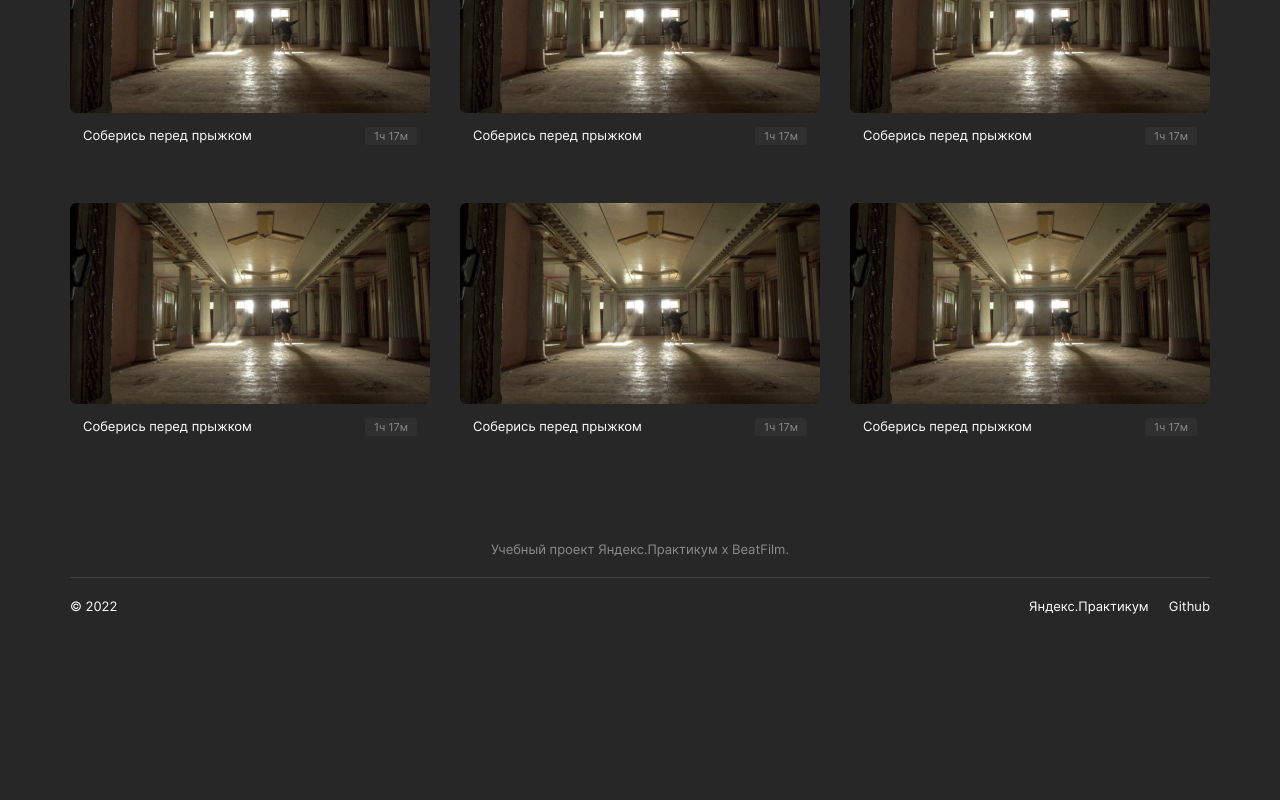
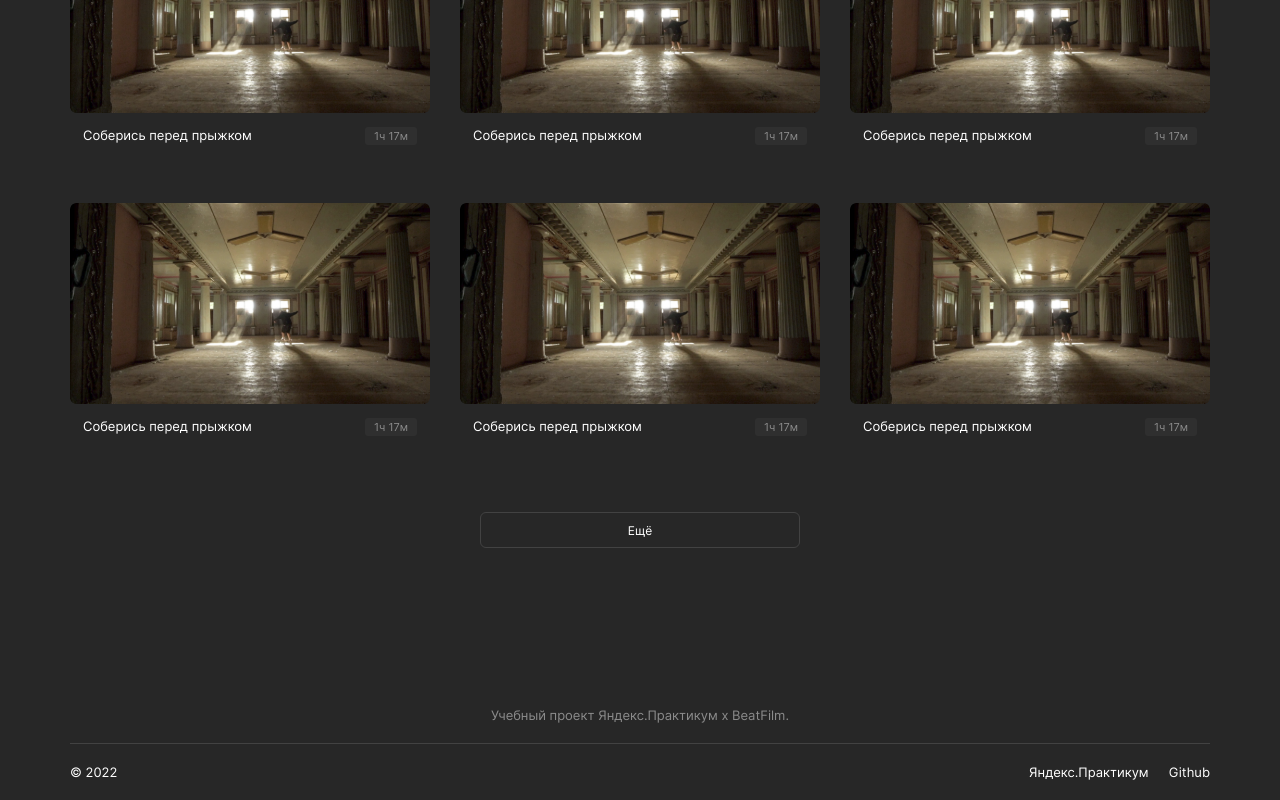
Before and after one commit to litvinovsl/movies-explorer-frontend, a React (Create React App) app: page /movies in a window 1280 px wide. Shown: the part 725-1525 px from the top of the page. Before the commit the page ends 1359 px from the top, so only its background shows below. Built offline with nearby package versions, Linux system fonts and the light colour scheme.

Commit message:
more movies button create

```diff
--- /dev/null
+++ b/src/components/MoreMovies/MoreMovies.css
@@ -0,0 +1,24 @@
+.more-movies{
+    padding-top: 50px;
+    padding-bottom: 80px;
+    display: flex;
+    justify-content: center;
+}
+
+.more-movies__button{
+    width: 320px;
+    height: 36px;
+    border: solid #424242 1px;
+    background-color: transparent;
+    border-radius: 6px;
+    color: #FFF;
+    font-weight: 500;
+    font-size: 12px;
+    line-height: 15px;
+    cursor: pointer;
+    transition: opacity .3s ease-in-out;
+}
+
+.more-movies__button:hover {
+    opacity: .6;
+}
--- /dev/null
+++ b/src/components/MoreMovies/MoreMovies.js
@@ -0,0 +1,12 @@
+import React from 'react';
+import './MoreMovies.css';
+
+function MoreMovies() {
+    return (
+        <div className='more-movies'>
+        <button className='more-movies__button'>Ещё</button>
+        </div>
+    );
+}
+
+export default MoreMovies;
--- a/src/components/Movies/Movies.js
+++ b/src/components/Movies/Movies.js
@@ -3,6 +3,8 @@ import './Movies.css';
 import SearchForm from '../SearchForm/SearchForm';
 import MoviesCardList from '../MoviesCardList/MoviesCardList';
 import Preloader from '../Preloader/Preloader';
+import MoreMovies from '../MoreMovies/MoreMovies';
+
 
 function Movies() {
     return (
@@ -10,6 +12,8 @@ function Movies() {
             <SearchForm />
             {/* <Preloader /> */}
             <MoviesCardList />
+            <MoreMovies />
+
         </main>
     );
 }
```
